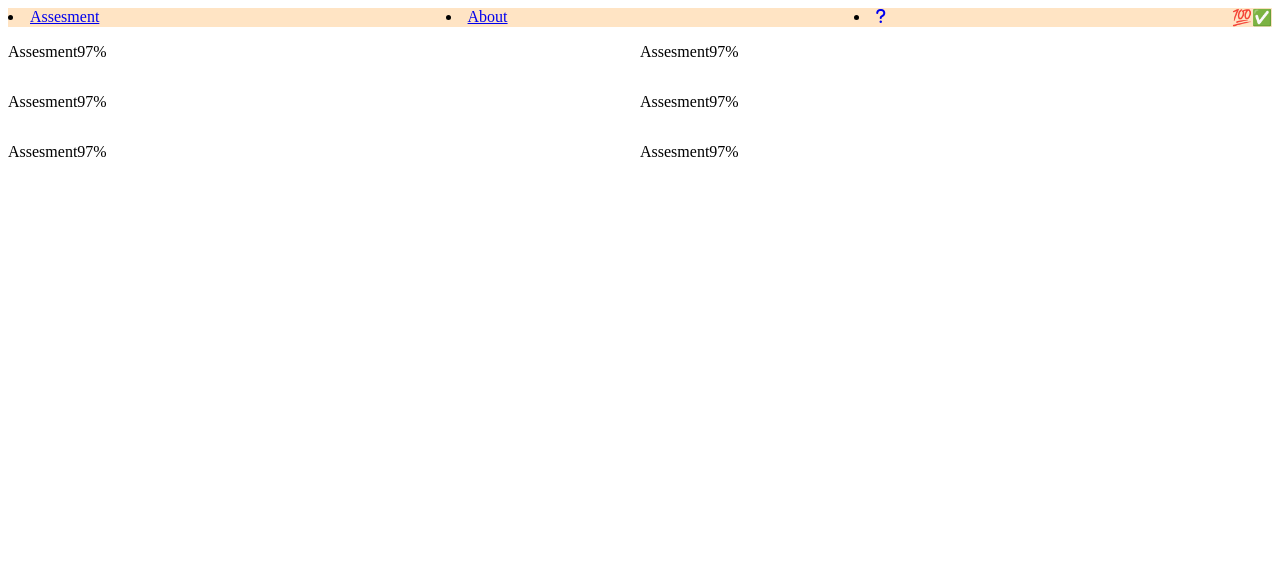
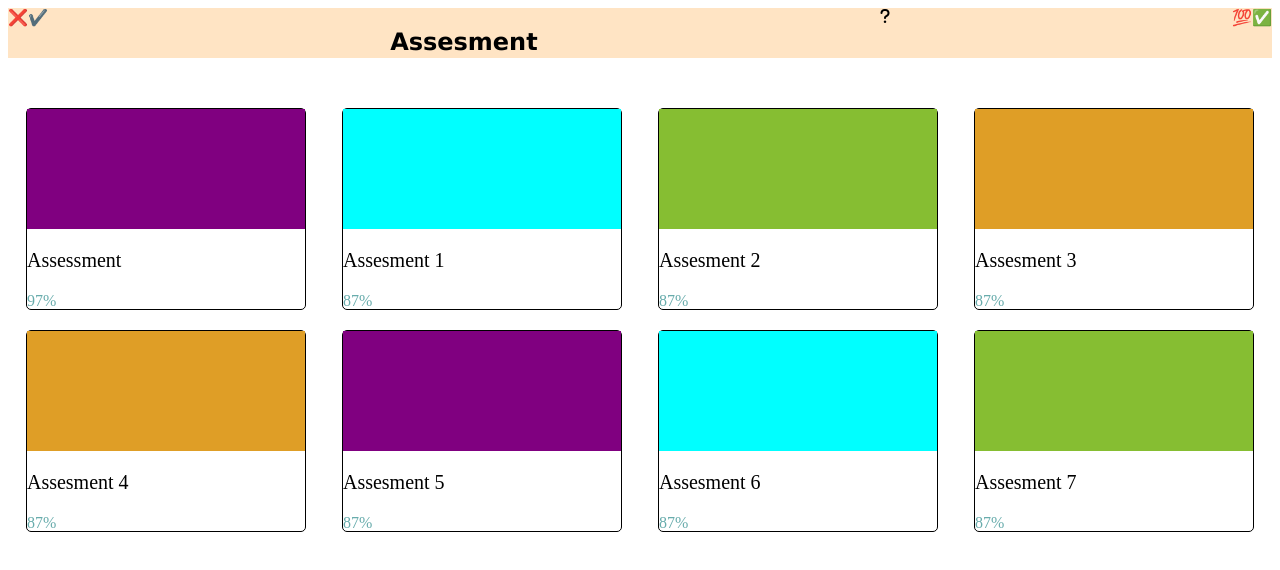
Before and after one commit to Alfredina-A/T4G_Group-6, a plain HTML site: page index.html in a window 1280 px wide. Drawn offline with Linux system fonts and the light colour scheme; files that its build step writes are made by us from their sources.

Commit message:
adding change

```diff
--- a/index.html
+++ b/index.html
@@ -8,50 +8,68 @@
 
 </head><script src="https://kit.fontawesome.com/e955eb8e9b.js" crossorigin="anonymous"></script>
 <body>
-    <nav>
-        <li><a href="index.html">Assesment</a></li>
-        <li><a href="'../pages/about.html">About</a></li>
-        <li><a href="/pages/contact.html"><i class="fa-solid fa-question"></i></a></li>
+    <nav>❌✔️
+       <h1> Assesment</h1>
+        <i class="fa-solid fa-question"></i>
 
         💯✅
 </nav>
-<div>
+
+<div class="wes">
+
+
     <div class="unit">
-    <img src="../group6/images/OIP.jpeg" alt="">
-    <p>Assesment</p>
-    <p class="number">97%</p>
+   <div class="box2"></div>
+  <p class="Assessment"> Assessment </p>
+    <p class="no">97%</p>
 
    </div>
+
+
  <div class="unit">
-    <img src="../group6/images/download (1).jpeg" alt="">
-    <p>Assesment</p>
-    <p class="number">97%</p>
+ <div class="box"></div>
+    <p class="Assessment">Assesment  1</p>
+    <p class="no">87%</p>
  </div>
+
  <div class="unit">
-    <img src="../group6/images/OIP (1).jpeg" alt="">
-    <p>Assesment</p>
-    <p class="number">97%</p>
+    <div class="box1"></div>
+       <p class="Assessment">Assesment  2</p>
+       <p class="no">87%</p>
+    </div>
 
+<div class="unit">
+ <div class="box3"></div>
+ <p class="Assessment">Assesment  3</p>
+ <p class="no">87%</p>
 </div>
+
 <div class="unit">
-    <img src="../group6/images/download.jpeg" alt="">
-    <p>Assesment</p>
-    <p class="number">97%</p>
+ <div class="box3"></div>
+ <p class="Assessment">Assesment  4</p>
+ <p class="no">87%</p>
+</div>
 
+<div class="unit">
+    <div class="box2"></div>
+       <p class="Assessment">Assesment  5</p>
+       <p class="no">87%</p>
     </div>
+
 <div class="unit">
-    <img src="../group6/images/download (1).jpeg" alt="">
-    <p>Assesment</p>
-    <p class="number">97%</p>
+ <div class="box"></div>
+ <p class="Assessment">Assesment  6</p>
+ <p class="no">87%</p>
+</div>
 
-</div>
  <div class="unit">
-    <img src="../group6/images/OIP (1).jpeg" alt="">
-    <p>Assesment</p>
-    <p class="number">97%</p>
-
+ <div class="box1"></div>
+ <p class="Assessment">Assesment  7</p>
+               <p class="no">87%</p>
             </div>
 </div>
 
+
+
 </body>
 </html>
--- a/src/style.css
+++ b/src/style.css
@@ -2,18 +2,53 @@ nav{
     background-color: bisque;
     display: flex;
     justify-content: space-between;
+    margin-bottom: 50px;
+    height: 50px;
+    font-family: Verdana, Geneva, Tahoma, sans-serif;
 }
-div{
+.wes{
     display: flex;
-    flex-wrap: wrap
-    ;
+    flex-wrap: wrap;
+    justify-content: space-around;
+}
+
+
+.unit{
+    width:22%;
+    height: 200px;
+    background-color: white;
+    border-radius: 5px;
+    border: 1px solid black;
+    margin-bottom: 20px
+}
+
+
+
+.box2{
+
+    height: 120px;
+    background-color: purple;
 
 }
+.box{
 
-.unit{
-    border: 5px solid black;
-    display: flex;
-    flex-wrap: wrap;
-    width: 50%;
-    border: 2px;
+    height: 120px;
+    background-color: cyan;
 }
+.box1{
+
+    height: 120px;
+    background-color: rgb(134, 190, 50);
+}
+.box3{
+
+    height: 120px;
+    background-color: rgb(223, 158, 38);
+
+}
+.no{
+    color: rgb(104, 172, 172);
+}
+.Assessment{
+    font-size: 20px;
+}
```
Lines whose indentation alone changed are shown as unchanged.
